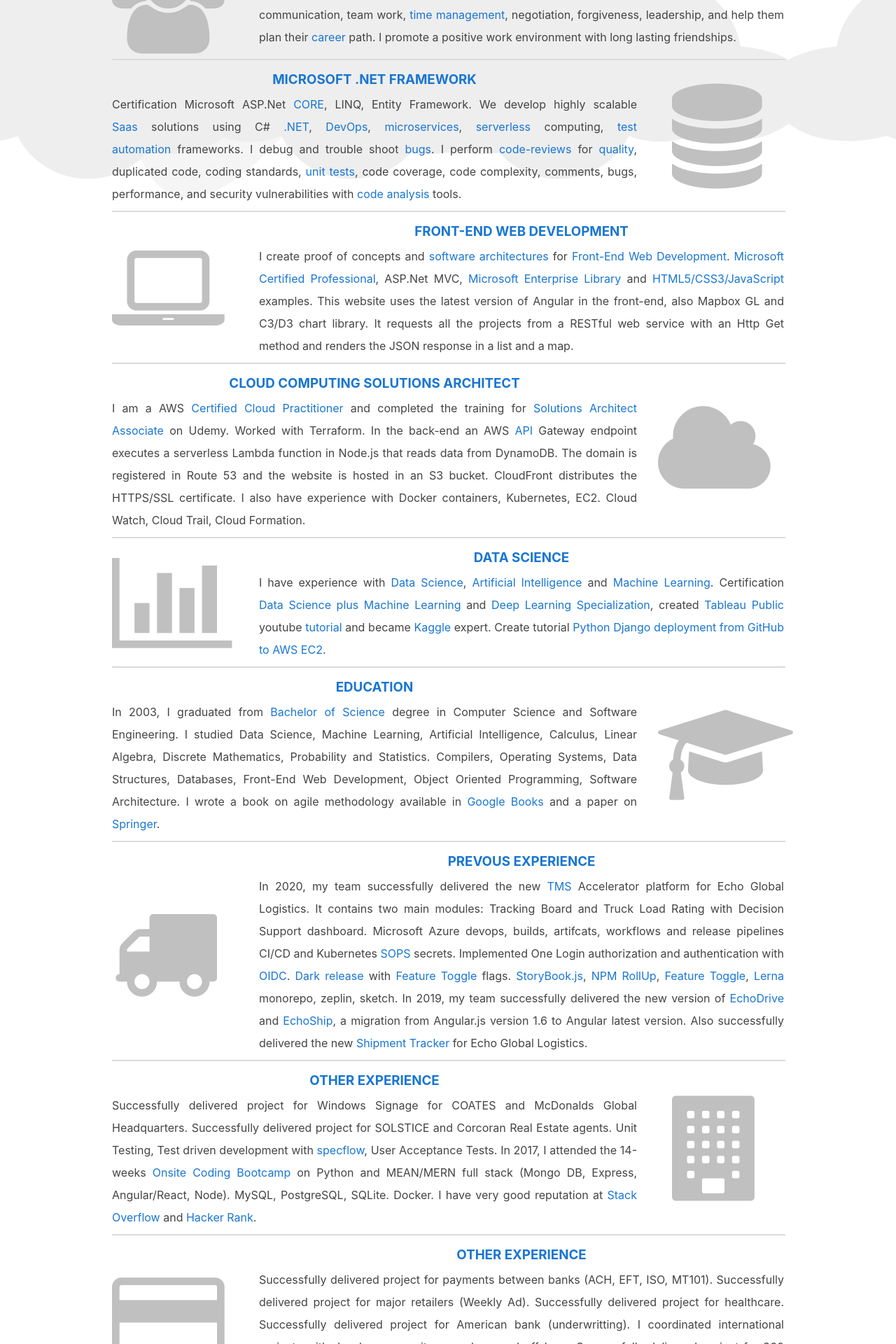
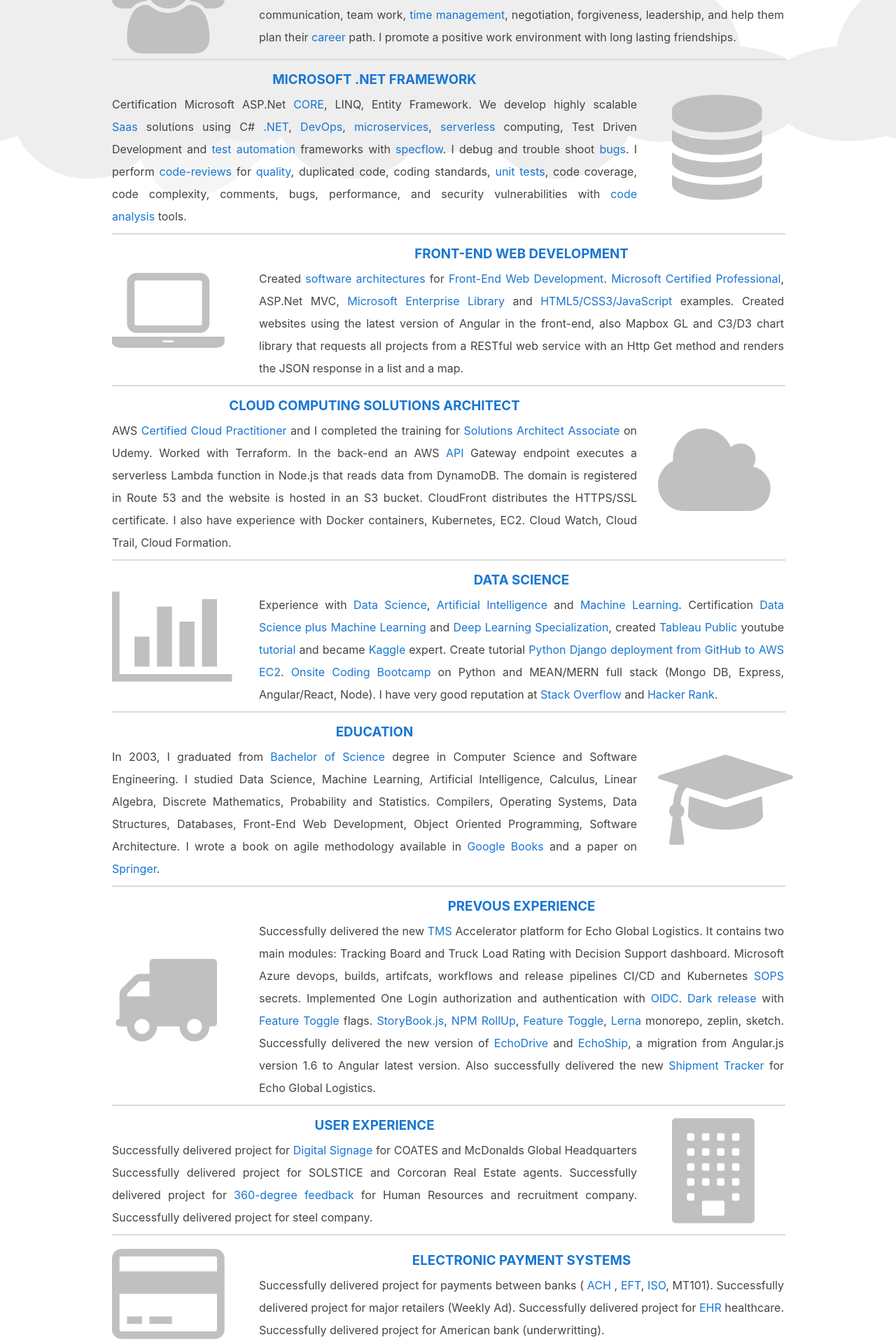
Before and after one commit to mruanova/mruanova-sem, an Angular app: page / in a window 1280 px wide. Shown: the part 640-2560 px from the top of the page at 70% size. Built offline with nearby package versions, Linux system fonts and the light colour scheme.

Commit message:
wikipedia-links

```diff
--- a/src/app/app.component.html
+++ b/src/app/app.component.html
@@ -128,9 +128,9 @@
         <a target="_blank" href="{{devops}}">DevOps</a>,
         <a target="_blank" href="{{microservices}}">microservices</a>,
         <a target="_blank" href="{{serverless}}">serverless</a>&nbsp;computing,
-        <a target="_blank" href="{{test}}">test automation</a>&nbsp;frameworks. I debug and trouble shoot <a
-          target="_blank" href="{{bug}}">bugs</a>. I perform <a target="_blank"
-          href="{{codeReview}}">code-reviews</a>&nbsp;for
+        Test Driven Development&nbsp;and&nbsp;<a target="_blank" href="{{test}}">test automation</a>&nbsp;frameworks
+        with <a href="https://specflow.org" target="_blank">specflow</a>. I debug and trouble shoot <a target="_blank"
+          href="{{bug}}">bugs</a>. I perform <a target="_blank" href="{{codeReview}}">code-reviews</a>&nbsp;for
         <a target="_blank" href="{{quality}}">quality</a>, duplicated code, coding standards,
         <a target="_blank" href="{{unit}}">unit tests</a>, code coverage, code complexity, comments, bugs,
         performance, and security vulnerabilities with
@@ -155,7 +155,7 @@
     <div class="about">
       <h3>FRONT-END Web Development</h3>
       <p>
-        I create proof of concepts and <a target="_blank" href="{{softwareArchitecture}}">software architectures</a>
+        Created <a target="_blank" href="{{softwareArchitecture}}">software architectures</a>
         for <a target="_blank" href="{{frontEnd}}">Front-End Web Development</a>.
         <a target="_blank" href="https://docs.microsoft.com/en-us/learn/certifications/exams/70-480">Microsoft Certified
           Professional</a>,
@@ -163,11 +163,9 @@
           Enterprise Library</a> and <a target="_blank"
           href="https://mruanova.com/snippets.html">HTML5/CSS3/JavaScript</a>
         examples.
-        This website uses the latest version of Angular in the front-end,
-        also Mapbox GL and C3/D3 chart library.
-        It requests all the projects from a RESTful
-        web service with an Http Get method and
-        renders the JSON response in a list and a map.
+        Created websites using the latest version of Angular in the front-end, also Mapbox GL and C3/D3 chart library
+        that requests all projects from a RESTful web service with an Http Get method and renders the JSON response in a
+        list and a map.
       </p>
     </div>
   </div>
@@ -176,19 +174,14 @@
     <div class="about">
       <h3>CLOUD Computing Solutions Architect</h3>
       <p>
-        I am a AWS <a target="_blank"
-          href="https://aws.amazon.com/certification/certified-cloud-practitioner/">Certified Cloud
-          Practitioner</a> and completed the training for <a target="_blank"
+        AWS <a target="_blank" href="https://aws.amazon.com/certification/certified-cloud-practitioner/">Certified Cloud
+          Practitioner</a> and I completed the training for <a target="_blank"
           href="https://www.udemy.com/course/aws-certified-solutions-architect-associate/">Solutions Architect
-          Associate</a> on Udemy. Worked with Terraform.
-        In the back-end an AWS <a href="{{api}}">API</a> Gateway endpoint
-        executes a serverless Lambda function in Node.js
-        that reads data from DynamoDB.
-        The domain is registered in Route 53
-        and the website is hosted in an S3 bucket.
-        CloudFront distributes the HTTPS/SSL certificate.
-        I also have experience with Docker containers,
-        Kubernetes, EC2. Cloud Watch, Cloud Trail, Cloud Formation.
+          Associate</a> on Udemy. Worked with Terraform. In the back-end an AWS <a href="{{api}}">API</a> Gateway
+        endpoint executes a serverless Lambda function in Node.js that reads data from DynamoDB. The domain is
+        registered in Route 53 and the website is hosted in an S3 bucket. CloudFront distributes the HTTPS/SSL
+        certificate. I also have experience with Docker containers, Kubernetes, EC2. Cloud Watch, Cloud Trail, Cloud
+        Formation.
       </p>
     </div>
     <div class="photo">
@@ -206,7 +199,7 @@
     <div class="about">
       <h3>Data Science</h3>
       <p>
-        I have experience with <a target="_blank" href="{{data}}">Data Science</a>,
+        Experience with <a target="_blank" href="{{data}}">Data Science</a>,
         <a target="_blank" href="{{ai}}">Artificial Intelligence</a>&nbsp;and
         <a target="_blank" href="{{machine}}">Machine Learning</a>.
         Certification
@@ -218,6 +211,10 @@
           target="_blank" href="https://youtu.be/v7-MZkz-3BE">tutorial</a> and became
         <a href="https://kaggle.com/mruanova" target="_blank">Kaggle</a> expert. Create tutorial
         <a target="_blank" href="https://youtu.be/QjrfUO91wfc">Python Django deployment from GitHub to AWS EC2</a>.
+        <a href="https://www.codingdojo.com/onsite-boot-camp" target="_blank">Onsite
+          Coding Bootcamp</a> on Python and MEAN/MERN full stack (Mongo DB, Express, Angular/React, Node).
+        I have very good reputation at <a target="_blank" href="https://stackoverflow.com/users/5490782/mruanova/">Stack
+          Overflow</a> and <a target="_blank" href="https://www.hackerrank.com/mruanova">Hacker Rank</a>.
       </p>
     </div>
   </div>
@@ -249,7 +246,7 @@
     <div class="about">
       <h3>Prevous Experience</h3>
       <p>
-        In 2020, my team successfully delivered the new <a href="https://tms.echo.com" target="_blank">TMS</a>
+        Successfully delivered the new <a href="https://tms.echo.com" target="_blank">TMS</a>
         Accelerator platform for Echo Global Logistics. It contains two main modules: Tracking Board and Truck Load
         Rating with Decision Support dashboard. Microsoft Azure devops, builds, artifcats, workflows and release
         pipelines CI/CD and Kubernetes <a href="https://github.com/mozilla/sops">SOPS</a> secrets. Implemented One Login
@@ -260,27 +257,24 @@
         <a href="https://www.npmjs.com/package/rollup" target="_blank">NPM RollUp</a>,
         <a href="https://en.wikipedia.org/wiki/Feature_toggle" target="_blank">Feature Toggle</a>,
         <a href="https://github.com/lerna/lerna" target="_blank">Lerna</a> monorepo, zeplin, sketch.
-        In 2019, my team successfully delivered the new version of <a href="https://echodrive.com"
-          target="_blank">EchoDrive</a> and <a href="https://echoship.com" target="_blank">EchoShip</a>, a migration
-        from Angular.js version 1.6 to Angular latest version. Also successfully delivered the new <a
-          href="https://www.echo.com/" target="_blank">Shipment Tracker</a> for Echo Global Logistics.
+        Successfully delivered the new version of <a href="https://echodrive.com" target="_blank">EchoDrive</a> and <a
+          href="https://echoship.com" target="_blank">EchoShip</a>, a migration from Angular.js version 1.6 to Angular
+        latest version. Also successfully delivered the new <a href="https://www.echo.com/" target="_blank">Shipment
+          Tracker</a> for Echo Global Logistics.
       </p>
     </div>
   </div>
   <hr />
   <div style="display: block;">
     <div class="about">
-      <h3>Other Experience</h3>
+      <h3>User Experience</h3>
       <p>
-        Successfully delivered project for Windows Signage for COATES and McDonalds Global Headquarters.
+        Successfully delivered project for <a href="{{signage}}" target="_blank">Digital Signage</a> for COATES and
+        McDonalds Global Headquarters
         Successfully delivered project for SOLSTICE and Corcoran Real Estate agents.
-        Unit Testing, Test
-        driven development with <a href="https://specflow.org" target="_blank">specflow</a>, User Acceptance Tests.
-        In 2017, I attended the 14-weeks <a href="https://www.codingdojo.com/onsite-boot-camp" target="_blank">Onsite
-          Coding Bootcamp</a> on Python and MEAN/MERN full stack (Mongo DB, Express, Angular/React, Node).
-        MySQL, PostgreSQL, SQLite. Docker. I have very good reputation at <a target="_blank"
-          href="https://stackoverflow.com/users/5490782/mruanova/">Stack
-          Overflow</a> and <a target="_blank" href="https://www.hackerrank.com/mruanova">Hacker Rank</a>.
+        Successfully delivered project for <a href="{{feedback}}" target="_blank">360-degree feedback</a> for Human
+        Resources and recruitment company.
+        Successfully delivered project for steel company.
       </p>
     </div>
     <div class="photo">
@@ -293,15 +287,17 @@
       <i class='fa fa-credit-card' style='font-size:150px;margin-right: 30px;color:silver'></i>
     </div>
     <div class="about">
-      <h3>Other Experience</h3>
+      <h3>electronic payment systems</h3>
       <p>
-        Successfully delivered project for payments between banks (ACH, EFT, ISO, MT101).
+        Successfully delivered project for payments between banks (
+        <a href="{{ach}}" target="_blank">ACH</a>
+        , <a href="{{eft}}" target="_blank">EFT</a>,
+        <a href="{{iso}}" target="_blank">ISO</a>, MT101).
         Successfully delivered project for major retailers (Weekly Ad).
-        Successfully delivered project for healthcare.
+        Successfully delivered project for
+        <a href="{{ehr}}" target="_blank">EHR</a>
+        healthcare.
         Successfully delivered project for American bank (underwritting).
-        I coordinated international projects with developers on site, nearshore and offshore.
-        Successfully delivered project for 360 performance review for Human Resources and recruitment company.
-        Successfully delivered project for steel company.
       </p>
     </div>
   </div>
--- a/src/app/app.component.ts
+++ b/src/app/app.component.ts
@@ -6,6 +6,7 @@
   styleUrls: ['./app.component.css']
 })
 export class AppComponent {
+  ach = 'https://en.wikipedia.org/wiki/Automated_clearing_house';
   api = 'https://246gg84zg8.execute-api.us-west-2.amazonaws.com/prod/projects';
   ai = 'https://en.wikipedia.org/wiki/Artificial_intelligence';
   agile = 'https://en.wikipedia.org/wiki/Agile_software_development';
@@ -20,11 +21,15 @@
   dependencyInjection = 'https://en.wikipedia.org/wiki/Dependency_injection';
   deployments = 'https://en.wikipedia.org/wiki/Software_deployment';
   devops = 'https://en.wikipedia.org/wiki/DevOps';
+  eft = 'https://en.wikipedia.org/wiki/Electronic_funds_transfer';
+  ehr = 'https://en.wikipedia.org/wiki/Electronic_health_record';
+  feedback = 'https://en.wikipedia.org/wiki/360-degree_feedback';
   frontEnd = 'https://en.wikipedia.org/wiki/Front-end_web_development';
   guestimate = 'https://en.wikipedia.org/wiki/Guesstimate';
   grooming = 'https://en.wikipedia.org/wiki/Scrum_(software_development)#Backlog_refinement';
   header = 'Mauricio Ruanova';
   image = 'https://mruanova.com/mau.png';
+  iso = 'https://en.wikipedia.org/wiki/International_Organization_for_Standardization';
   linkedin = 'https://www.linkedin.com/in/mruanova/';
   machine = 'https://en.wikipedia.org/wiki/Machine_learning';
   methodology = 'https://en.wikipedia.org/wiki/Software_development_process';
@@ -39,6 +44,7 @@
   quality = 'https://en.wikipedia.org/wiki/Software_quality';
   saas = 'https://en.wikipedia.org/wiki/Software_as_a_service';
   serverless = 'https://en.wikipedia.org/wiki/Serverless_computing';
+  signage = 'https://en.wikipedia.org/wiki/Digital_signage';
   softSkills = 'https://en.wikipedia.org/wiki/Soft_skills';
   softwareArchitecture = 'https://en.wikipedia.org/wiki/Software_architecture';
   softwareEngineer = 'https://en.wikipedia.org/wiki/Software_engineering';
```
